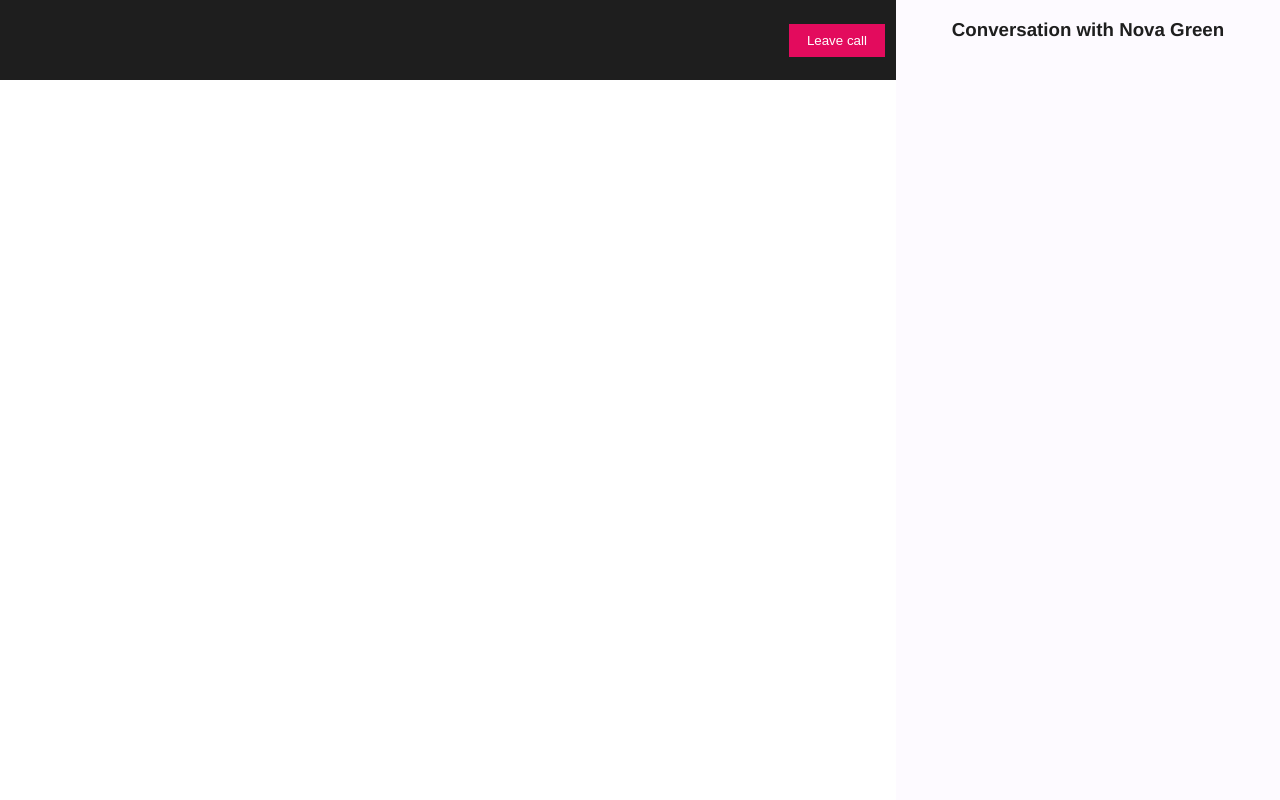
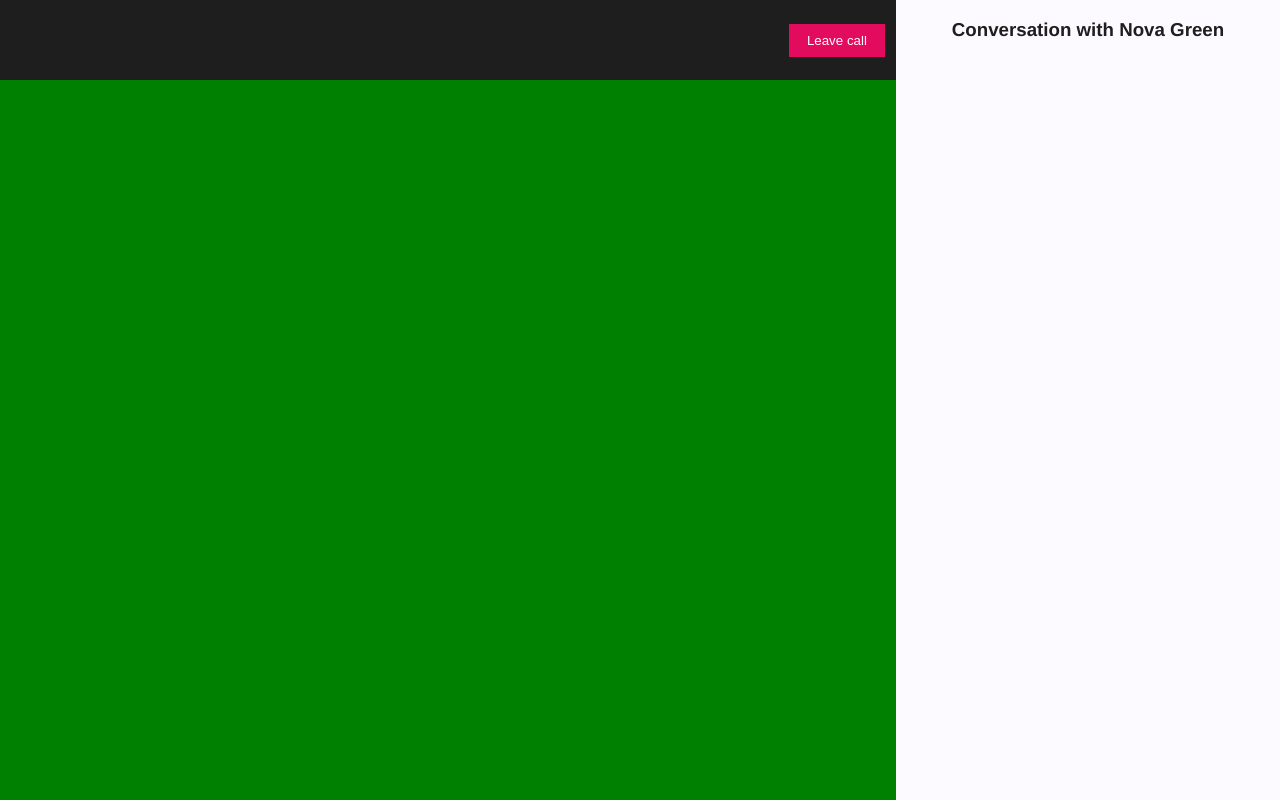
Before and after one commit to Lisanvdv/ghlv-afstuderen, a Vue app in the folder prototype-code/: page / in a window 1280 px wide. Built offline with nearby package versions, Linux system fonts and the light colour scheme.

Commit message:
Added cameraview for Novas video's and put everything in position

```diff
--- a/prototype-code/src/App.vue
+++ b/prototype-code/src/App.vue
@@ -1,17 +1,20 @@
 <template>
   <Header/>
+  <Bigcam/>
   <Conversation/>
 </template>
 
 <script>
 import Header from './components/Header.vue'
 import Conversation from './components/Conversation.vue'
+import Bigcam from './components/Bigcam.vue'
 
 export default {
   name: 'App',
   components: {
     Header,
-    Conversation
+    Conversation,
+    Bigcam
   }
 }
 </script>
--- a/prototype-code/src/components/Bigcam.vue
+++ b/prototype-code/src/components/Bigcam.vue
@@ -1,5 +1,6 @@
 <template>
-  hello
+  <div class="camview">
+  </div>
 </template>
 
 <script>
@@ -12,4 +13,11 @@ export default {
 </script>
 
 <style scoped>
+.camview{
+margin-top: 10vh;
+    width: 70vw;
+    position: absolute;
+    background-color: green;
+    height: 90vh;
+}
 </style>
--- a/prototype-code/src/components/Conversation.vue
+++ b/prototype-code/src/components/Conversation.vue
@@ -13,6 +13,8 @@ export default {
 <style scoped>
 .sidebar{
   width:30vw;
+  position: absolute;
+  right:0;
   height: 100vh;
   background-color: #FDFAFF;
 }
--- a/prototype-code/src/components/Header.vue
+++ b/prototype-code/src/components/Header.vue
@@ -17,6 +17,7 @@ export default {
 .header{
   height: 10vh;
   width:70vw;
+  position: absolute;
   background-color: #1e1e1e;
   text-align: right;
   line-height: 10vh;
```
